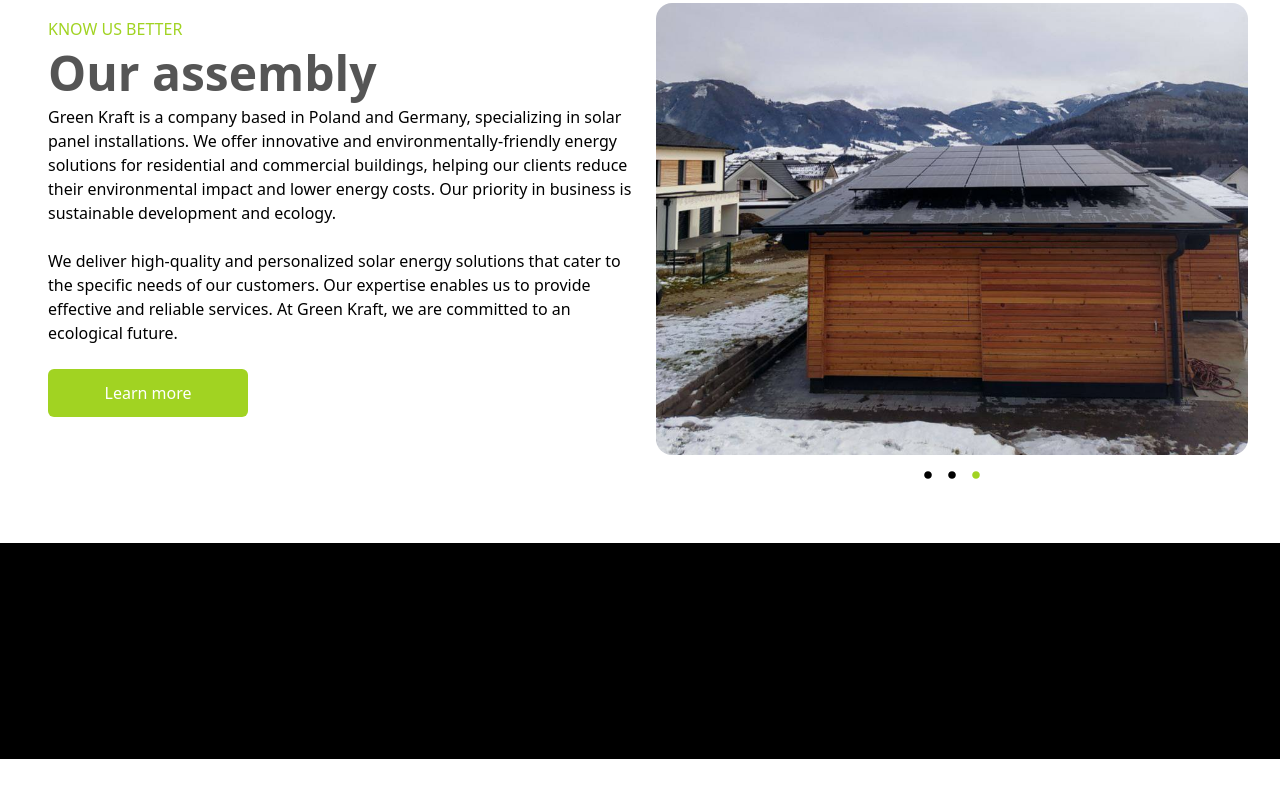
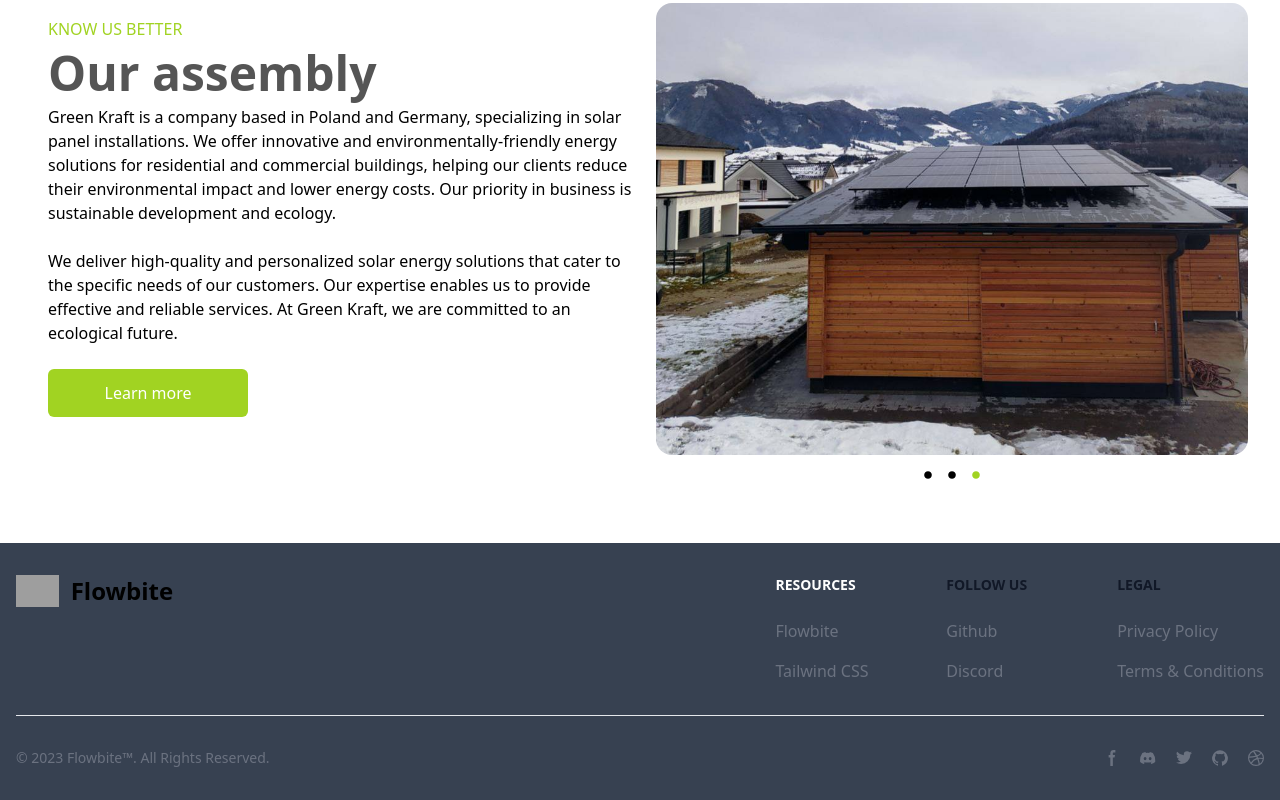
Before and after one commit to slivkatrin/Solar-Panels, a React (Create React App) app: page / in a window 1280 px wide. Shown: the part 1613-2413 px from the top of the page. Before the commit the page ends 2372 px from the top, so only its background shows below. Built offline with nearby package versions, Linux system fonts and the light colour scheme; grey boxes are pictures that could not be loaded.

Commit message:
footer blueprint added

```diff
--- a/src/components/Footer.jsx
+++ b/src/components/Footer.jsx
@@ -3,9 +3,92 @@
 
     return(
 
-        <div className='w-full py-[6rem] px-4 bg-black'>
-           <h1 className=''>ZOPA</h1>
-        </div>
+
+<footer class="bg-gray-700">
+    <div class="mx-auto w-full max-w-screen-xl p-4 py-6 lg:py-8">
+        <div class="md:flex md:justify-between">
+          <div class="mb-6 md:mb-0">
+              <a href="https://flowbite.com/" class="flex items-center">
+                  <img src="https://flowbite.com/docs/images/logo.svg" class="h-8 mr-3" alt="FlowBite Logo" />
+                  <span class="self-center text-2xl font-semibold whitespace-nowrap dark:text-white">Flowbite</span>
+              </a>
+          </div>
+          <div class="grid grid-cols-2 gap-8 sm:gap-6 sm:grid-cols-3">
+              <div>
+                  <h2 class="mb-6 text-sm font-semibold  uppercase text-white">Resources</h2>
+                  <ul class="text-gray-500 dark:text-gray-400 font-medium">
+                      <li class="mb-4">
+                          <a href="https://flowbite.com/" class="hover:underline">Flowbite</a>
+                      </li>
+                      <li>
+                          <a href="https://tailwindcss.com/" class="hover:underline">Tailwind CSS</a>
+                      </li>
+                  </ul>
+              </div>
+              <div>
+                  <h2 class="mb-6 text-sm font-semibold text-gray-900 uppercase dark:text-white">Follow us</h2>
+                  <ul class="text-gray-500 dark:text-gray-400 font-medium">
+                      <li class="mb-4">
+                          <a href="https://github.com/themesberg/flowbite" class="hover:underline ">Github</a>
+                      </li>
+                      <li>
+                          <a href="https://discord.gg/4eeurUVvTy" class="hover:underline">Discord</a>
+                      </li>
+                  </ul>
+              </div>
+              <div>
+                  <h2 class="mb-6 text-sm font-semibold text-gray-900 uppercase dark:text-white">Legal</h2>
+                  <ul class="text-gray-500 dark:text-gray-400 font-medium">
+                      <li class="mb-4">
+                          <a href="#" class="hover:underline">Privacy Policy</a>
+                      </li>
+                      <li>
+                          <a href="#" class="hover:underline">Terms &amp; Conditions</a>
+                      </li>
+                  </ul>
+              </div>
+          </div>
+      </div>
+      <hr class="my-6 border-gray-200 sm:mx-auto dark:border-gray-700 lg:my-8" />
+      <div class="sm:flex sm:items-center sm:justify-between">
+          <span class="text-sm text-gray-500 sm:text-center dark:text-gray-400">© 2023 <a href="https://flowbite.com/" class="hover:underline">Flowbite™</a>. All Rights Reserved.
+          </span>
+          <div class="flex mt-4 space-x-5 sm:justify-center sm:mt-0">
+              <a href="#" class="text-gray-500 hover:text-gray-900 dark:hover:text-white">
+                  <svg class="w-4 h-4" aria-hidden="true" xmlns="http://www.w3.org/2000/svg" fill="currentColor" viewBox="0 0 8 19">
+                        <path fill-rule="evenodd" d="M6.135 3H8V0H6.135a4.147 4.147 0 0 0-4.142 4.142V6H0v3h2v9.938h3V9h2.021l.592-3H5V3.591A.6.6 0 0 1 5.592 3h.543Z" clip-rule="evenodd"/>
+                    </svg>
+                  <span class="sr-only">Facebook page</span>
+              </a>
+              <a href="#" class="text-gray-500 hover:text-gray-900 dark:hover:text-white">
+                  <svg class="w-4 h-4" aria-hidden="true" xmlns="http://www.w3.org/2000/svg" fill="currentColor" viewBox="0 0 21 16">
+                        <path d="M16.942 1.556a16.3 16.3 0 0 0-4.126-1.3 12.04 12.04 0 0 0-.529 1.1 15.175 15.175 0 0 0-4.573 0 11.585 11.585 0 0 0-.535-1.1 16.274 16.274 0 0 0-4.129 1.3A17.392 17.392 0 0 0 .182 13.218a15.785 15.785 0 0 0 4.963 2.521c.41-.564.773-1.16 1.084-1.785a10.63 10.63 0 0 1-1.706-.83c.143-.106.283-.217.418-.33a11.664 11.664 0 0 0 10.118 0c.137.113.277.224.418.33-.544.328-1.116.606-1.71.832a12.52 12.52 0 0 0 1.084 1.785 16.46 16.46 0 0 0 5.064-2.595 17.286 17.286 0 0 0-2.973-11.59ZM6.678 10.813a1.941 1.941 0 0 1-1.8-2.045 1.93 1.93 0 0 1 1.8-2.047 1.919 1.919 0 0 1 1.8 2.047 1.93 1.93 0 0 1-1.8 2.045Zm6.644 0a1.94 1.94 0 0 1-1.8-2.045 1.93 1.93 0 0 1 1.8-2.047 1.918 1.918 0 0 1 1.8 2.047 1.93 1.93 0 0 1-1.8 2.045Z"/>
+                    </svg>
+                  <span class="sr-only">Discord community</span>
+              </a>
+              <a href="#" class="text-gray-500 hover:text-gray-900 dark:hover:text-white">
+                  <svg class="w-4 h-4" aria-hidden="true" xmlns="http://www.w3.org/2000/svg" fill="currentColor" viewBox="0 0 20 17">
+                    <path fill-rule="evenodd" d="M20 1.892a8.178 8.178 0 0 1-2.355.635 4.074 4.074 0 0 0 1.8-2.235 8.344 8.344 0 0 1-2.605.98A4.13 4.13 0 0 0 13.85 0a4.068 4.068 0 0 0-4.1 4.038 4 4 0 0 0 .105.919A11.705 11.705 0 0 1 1.4.734a4.006 4.006 0 0 0 1.268 5.392 4.165 4.165 0 0 1-1.859-.5v.05A4.057 4.057 0 0 0 4.1 9.635a4.19 4.19 0 0 1-1.856.07 4.108 4.108 0 0 0 3.831 2.807A8.36 8.36 0 0 1 0 14.184 11.732 11.732 0 0 0 6.291 16 11.502 11.502 0 0 0 17.964 4.5c0-.177 0-.35-.012-.523A8.143 8.143 0 0 0 20 1.892Z" clip-rule="evenodd"/>
+                </svg>
+                  <span class="sr-only">Twitter page</span>
+              </a>
+              <a href="#" class="text-gray-500 hover:text-gray-900 dark:hover:text-white">
+                  <svg class="w-4 h-4" aria-hidden="true" xmlns="http://www.w3.org/2000/svg" fill="currentColor" viewBox="0 0 20 20">
+                        <path fill-rule="evenodd" d="M10 .333A9.911 9.911 0 0 0 6.866 19.65c.5.092.678-.215.678-.477 0-.237-.01-1.017-.014-1.845-2.757.6-3.338-1.169-3.338-1.169a2.627 2.627 0 0 0-1.1-1.451c-.9-.615.07-.6.07-.6a2.084 2.084 0 0 1 1.518 1.021 2.11 2.11 0 0 0 2.884.823c.044-.503.268-.973.63-1.325-2.2-.25-4.516-1.1-4.516-4.9A3.832 3.832 0 0 1 4.7 7.068a3.56 3.56 0 0 1 .095-2.623s.832-.266 2.726 1.016a9.409 9.409 0 0 1 4.962 0c1.89-1.282 2.717-1.016 2.717-1.016.366.83.402 1.768.1 2.623a3.827 3.827 0 0 1 1.02 2.659c0 3.807-2.319 4.644-4.525 4.889a2.366 2.366 0 0 1 .673 1.834c0 1.326-.012 2.394-.012 2.72 0 .263.18.572.681.475A9.911 9.911 0 0 0 10 .333Z" clip-rule="evenodd"/>
+                  </svg>
+                  <span class="sr-only">GitHub account</span>
+              </a>
+              <a href="#" class="text-gray-500 hover:text-gray-900 dark:hover:text-white">
+                  <svg class="w-4 h-4" aria-hidden="true" xmlns="http://www.w3.org/2000/svg" fill="currentColor" viewBox="0 0 20 20">
+                    <path fill-rule="evenodd" d="M10 0a10 10 0 1 0 10 10A10.009 10.009 0 0 0 10 0Zm6.613 4.614a8.523 8.523 0 0 1 1.93 5.32 20.094 20.094 0 0 0-5.949-.274c-.059-.149-.122-.292-.184-.441a23.879 23.879 0 0 0-.566-1.239 11.41 11.41 0 0 0 4.769-3.366ZM8 1.707a8.821 8.821 0 0 1 2-.238 8.5 8.5 0 0 1 5.664 2.152 9.608 9.608 0 0 1-4.476 3.087A45.758 45.758 0 0 0 8 1.707ZM1.642 8.262a8.57 8.57 0 0 1 4.73-5.981A53.998 53.998 0 0 1 9.54 7.222a32.078 32.078 0 0 1-7.9 1.04h.002Zm2.01 7.46a8.51 8.51 0 0 1-2.2-5.707v-.262a31.64 31.64 0 0 0 8.777-1.219c.243.477.477.964.692 1.449-.114.032-.227.067-.336.1a13.569 13.569 0 0 0-6.942 5.636l.009.003ZM10 18.556a8.508 8.508 0 0 1-5.243-1.8 11.717 11.717 0 0 1 6.7-5.332.509.509 0 0 1 .055-.02 35.65 35.65 0 0 1 1.819 6.476 8.476 8.476 0 0 1-3.331.676Zm4.772-1.462A37.232 37.232 0 0 0 13.113 11a12.513 12.513 0 0 1 5.321.364 8.56 8.56 0 0 1-3.66 5.73h-.002Z" clip-rule="evenodd"/>
+                </svg>
+                  <span class="sr-only">Dribbble account</span>
+              </a>
+          </div>
+      </div>
+    </div>
+</footer>
+
     )
 };
 
```
